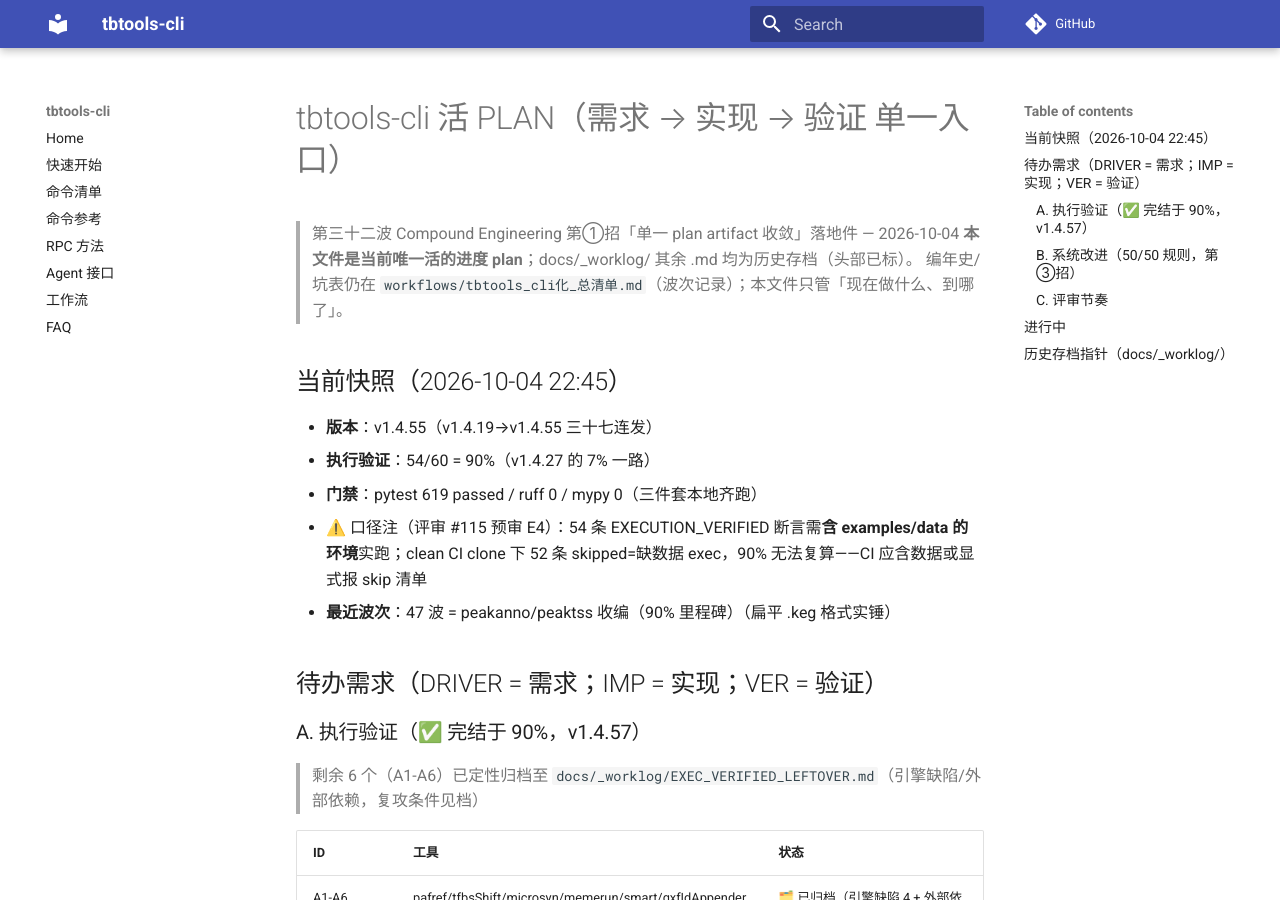
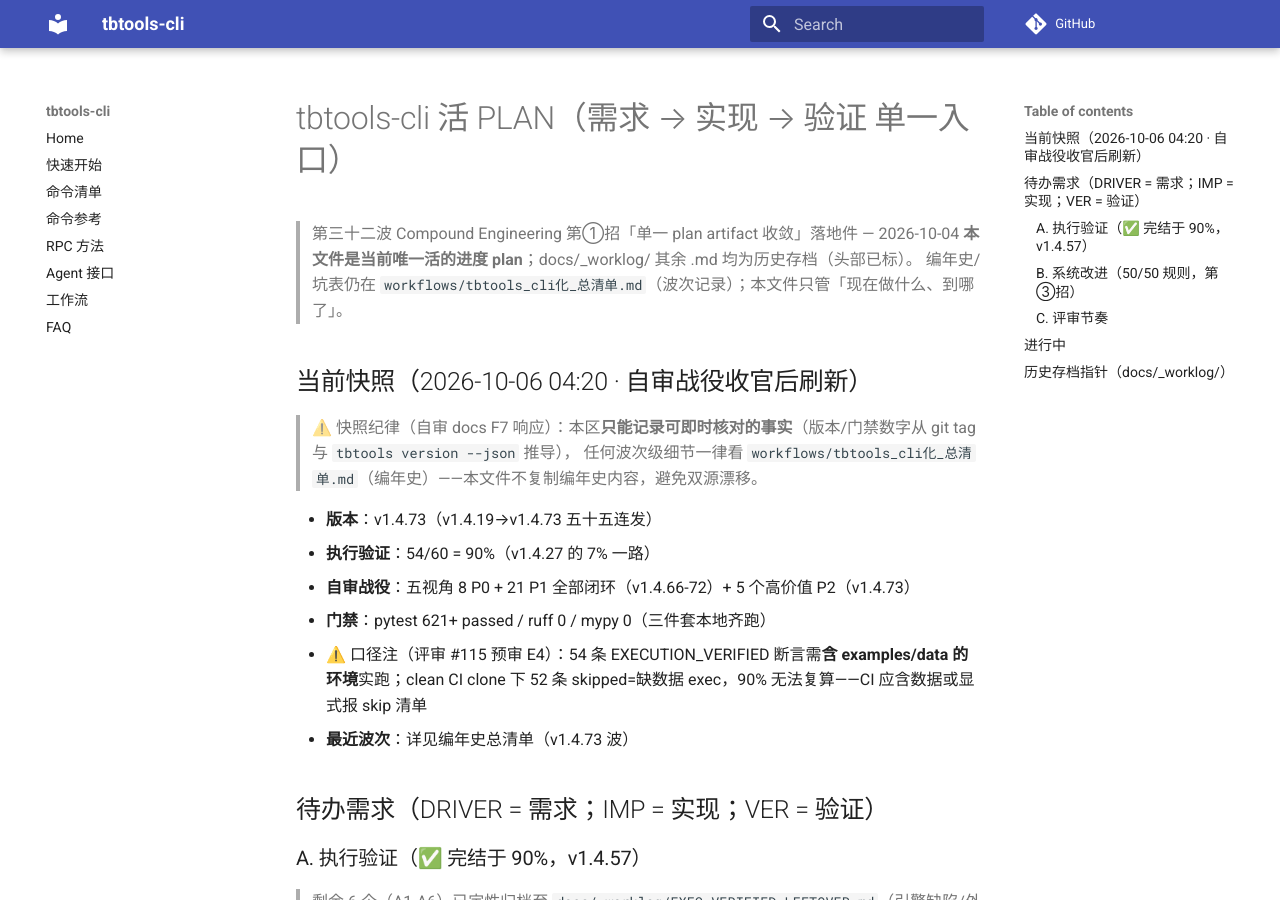
Before and after one commit to qby1613527176-cmd/tbtools-cli, an MkDocs documentation site: the page built from docs/_worklog/PLAN.md, in a window 1280 px wide and 900 px high. Built offline with MkDocs 1.6.1 and Material for MkDocs 9.7.7, drawn with Linux system fonts in a browser that asks for light colours; comment, search, counter and statistics services are not loaded; some of the changed text lies outside the part shown.

Commit message:
feat: 自审 P2 批二(v1.4.74)——PLAN 活文档刷新 + exec/ 数据纪律
docs F7 [P2] PLAN.md 活文档纪律: 快照刷新到 v1.4.73(此前停在 v1.4.55)+ 快照纪律注记(只记可即时核对事实, 波次细节归编年史)+ C1-C3 评审表全状态(五视角自审战役闭环) —— 防'活文档两天过期'复发
verified F4 [P2] exec/ 数据纪律:
  - examples/data/exec/README.md: 24 项数据来源/生成方法/种子全文档化(换人可复现)
  - 引擎中间产物移出 git(plotrna/reads.sam.sorted*.sam*, gitignore 防再入)
  - peaks.xls length 列矛盾修正(1000300 平移残留 → 300 真实值)
门禁: peakanno/peaktss 4 passed / ruff 0 / mypy 0 / --check 全绿

```diff
--- a/docs/_worklog/PLAN.md
+++ b/docs/_worklog/PLAN.md
@@ -4,13 +4,17 @@
 > **本文件是当前唯一活的进度 plan**；docs/_worklog/ 其余 .md 均为历史存档（头部已标）。
 > 编年史/坑表仍在 `workflows/tbtools_cli化_总清单.md`（波次记录）；本文件只管「现在做什么、到哪了」。
 
-## 当前快照（2026-10-04 22:45）
+## 当前快照（2026-10-06 04:20 · 自审战役收官后刷新）
 
-- **版本**：v1.4.55（v1.4.19→v1.4.55 三十七连发）
+> ⚠️ 快照纪律（自审 docs F7 响应）：本区**只能记录可即时核对的事实**（版本/门禁数字从 git tag 与 `tbtools version --json` 推导），
+> 任何波次级细节一律看 `workflows/tbtools_cli化_总清单.md`（编年史）——本文件不复制编年史内容，避免双源漂移。
+
+- **版本**：v1.4.73（v1.4.19→v1.4.73 五十五连发）
 - **执行验证**：54/60 = 90%（v1.4.27 的 7% 一路）
-- **门禁**：pytest 619 passed / ruff 0 / mypy 0（三件套本地齐跑）
+- **自审战役**：五视角 8 P0 + 21 P1 全部闭环（v1.4.66-72）+ 5 个高价值 P2（v1.4.73）
+- **门禁**：pytest 621+ passed / ruff 0 / mypy 0（三件套本地齐跑）
   - ⚠️ 口径注（评审 #115 预审 E4）：54 条 EXECUTION_VERIFIED 断言需**含 examples/data 的环境**实跑；clean CI clone 下 52 条 skipped=缺数据 exec，90% 无法复算——CI 应含数据或显式报 skip 清单
-- **最近波次**：47 波 = peakanno/peaktss 收编（90% 里程碑）（扁平 .keg 格式实锤）
+- **最近波次**：详见编年史总清单（v1.4.73 波）
 
 ## 待办需求（DRIVER = 需求；IMP = 实现；VER = 验证）
 
@@ -37,12 +41,13 @@
 
 | ID | 需求 | 状态 |
 |:--|:--|:--|
-| C1 | 评审 #115 发起 | 预审已跑（v1.4.60 响应轮 P1-1/2/3 落地，P1-4 D1 待下轮）；输入包 REVIEW_PACKAGE_115.md + 预审意见 PREVIEW.md |
+| C1 | 评审 #115 发起 | ✅ 预审+响应轮全闭环（v1.4.60-62: P1-1/2/3/4 + P2×3 全落地）；送审包 SUBMISSION.md 已产出待外发 |
 | C2 | AST 压缩在下次评审前启用 | ✅ 已接入（压缩版入库 docs/_generated/*.min.py） |
+| C3 | 五视角自审战役（2026-10-05） | ✅ 8 P0 + 21 P1 全闭环（v1.4.66-72）；5 个高价值 P2（v1.4.73）；5 份意见 + 响应尽在 docs/_worklog/self_review/ |
 
 ## 进行中
 
-- **当前**：B 线（Compound 三招落地中）→ 完成后转 B2（AST 首次实战：攻 A7/peaktss 时用）
+- **当前**：P2 优化收尾（剩余低危 P2×若干，见各 self_review 报告）→ 可选项：外发评审 #115 SUBMISSION 等外部反馈
 
 ## 历史存档指针（docs/_worklog/）
 
```
Also changed, not shown: examples/data/exec/README.md (added, +36 -0 lines), 4 other files.
